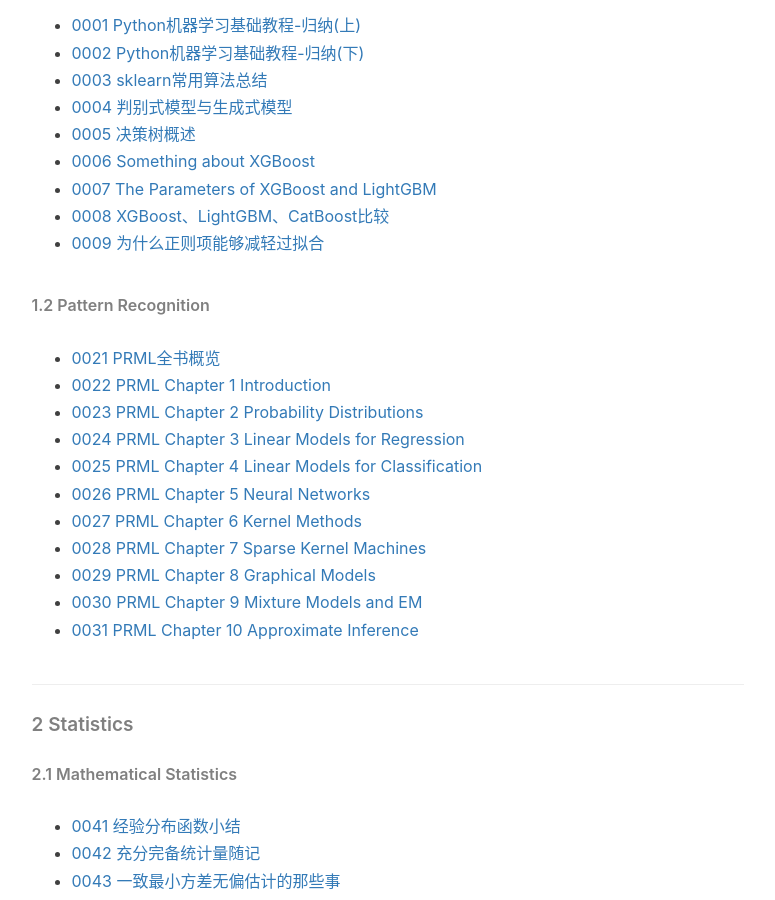
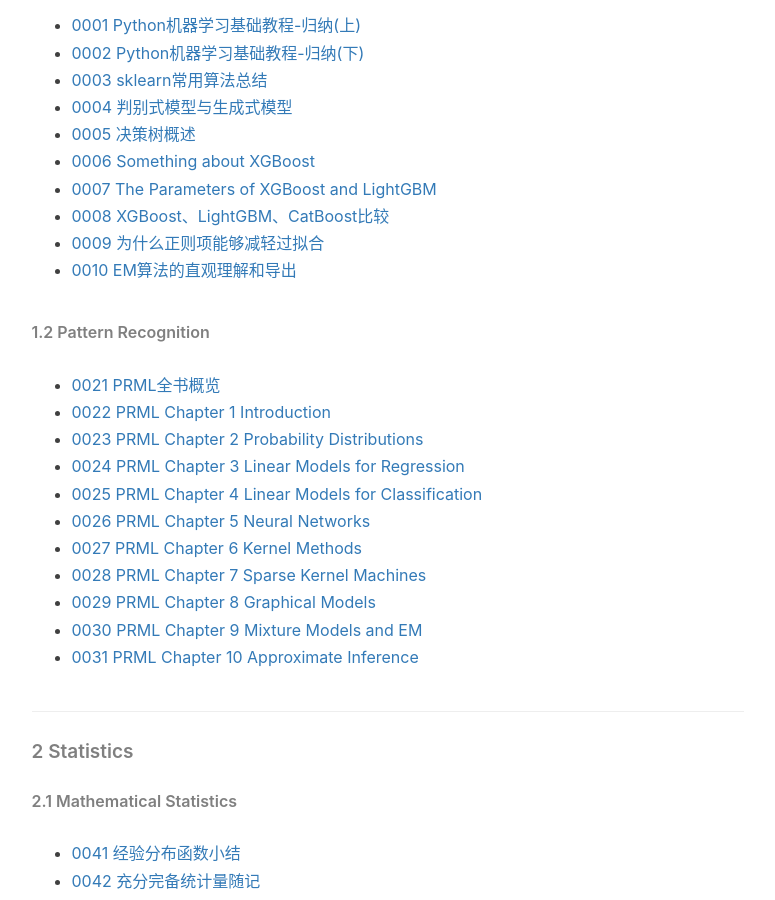
Before and after one commit to ZaccWu/ZaccWu.github.io, a Jekyll site: the page built from list.html, in a window 1280 px wide and 900 px high, scrolled down 782 px. Shown: the whole window, without its empty margins (136-911 px from the left). Built offline with Jekyll 4.4.1, drawn with Linux system fonts in a browser that asks for light colours; nearby versions of some CDN libraries; comment, search, counter and statistics services are not loaded.

Commit message:
Update list.html

```diff
--- a/list.html
+++ b/list.html
@@ -34,6 +34,7 @@
     <li><a href="https://tinky2013.github.io/2019/08/31/The-Parameters-of-XGBoost-and-LightGBM/">0007 The Parameters of XGBoost and LightGBM</a></li>
     <li><a href="https://tinky2013.github.io/2019/09/04/XGBoost-LightBGM-CatBoost%E6%AF%94%E8%BE%83/">0008 XGBoost、LightGBM、CatBoost比较</a></li>
     <li><a href="https://tinky2013.github.io/2019/11/20/%E4%B8%BA%E4%BB%80%E4%B9%88%E6%AD%A3%E5%88%99%E9%A1%B9%E8%83%BD%E5%A4%9F%E5%87%8F%E8%BD%BB%E8%BF%87%E6%8B%9F%E5%90%88/">0009 为什么正则项能够减轻过拟合</a></li>
+    <li><a href="https://tinky2013.github.io/2019/11/26/EM%E7%AE%97%E6%B3%95%E7%9A%84%E7%9B%B4%E8%A7%82%E7%90%86%E8%A7%A3%E5%92%8C%E5%AF%BC%E5%87%BA/">0010 EM算法的直观理解和导出</a></li>
     </ul>
     </p>
 
```
